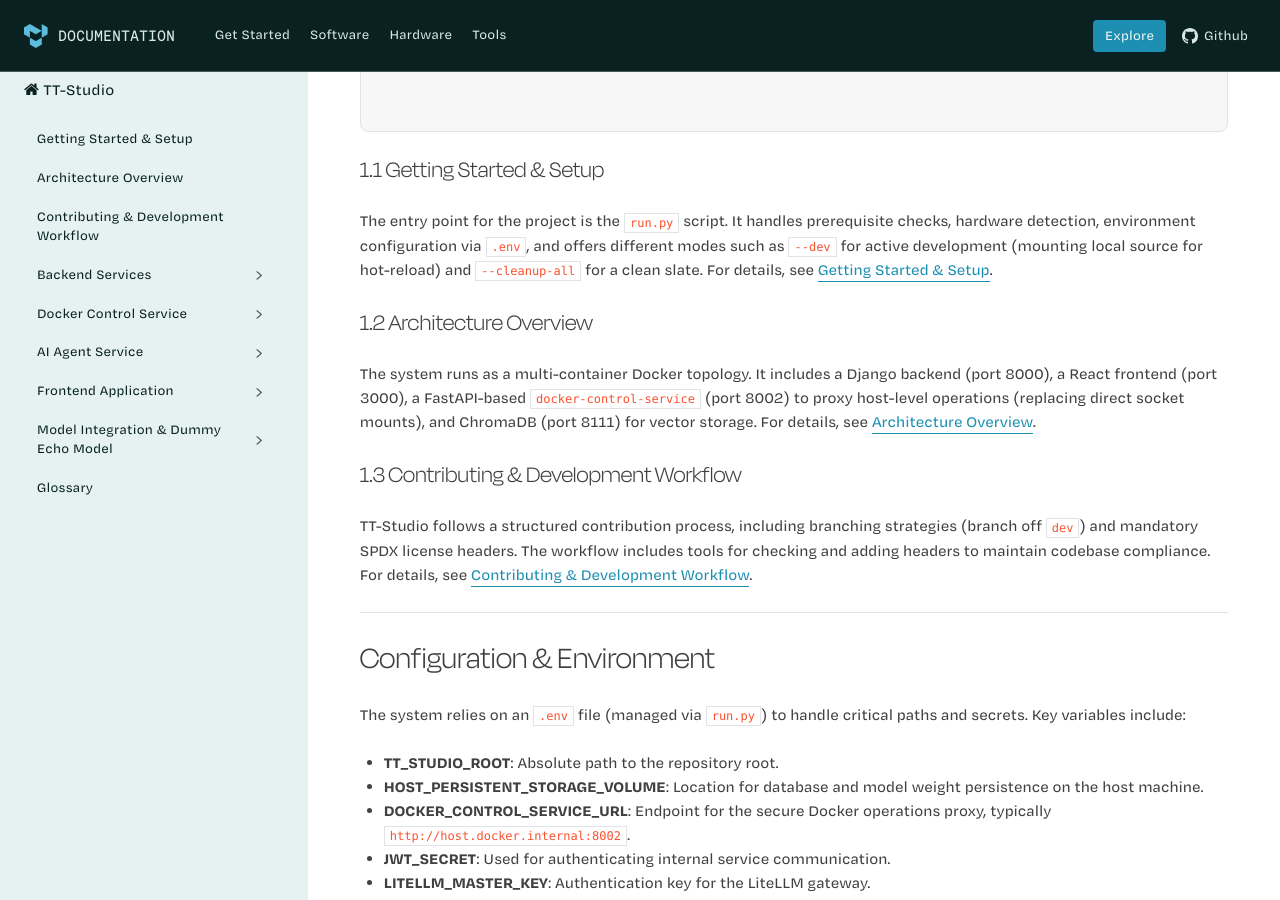
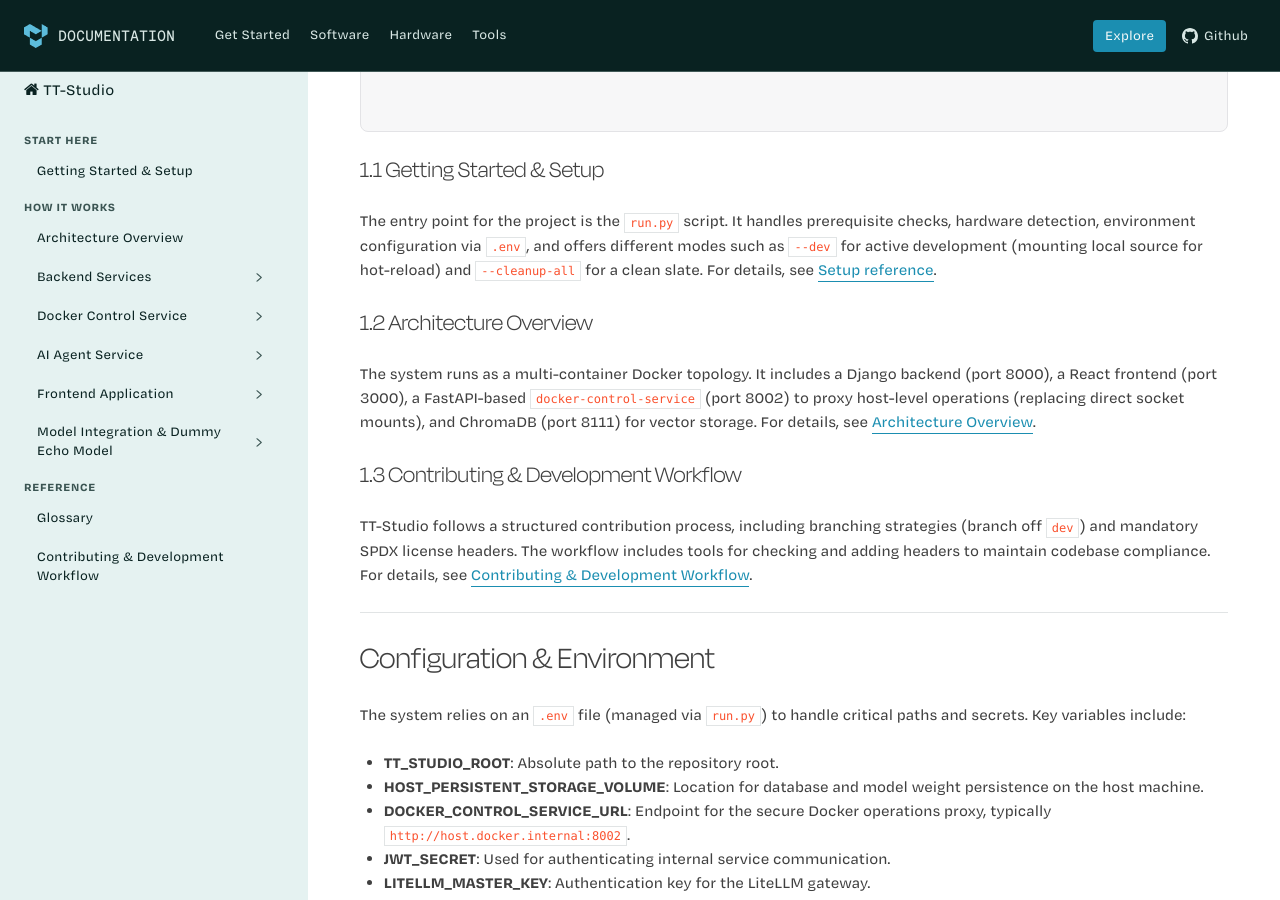
Before and after one commit to tenstorrent/tt-studio, a Sphinx documentation site: the page built from docs/index.md, in a window 1280 px wide and 900 px high, scrolled down 1659 px. Built offline with Sphinx 7.4.7 and the Read the Docs theme 3.1.0, drawn with Linux system fonts in a browser that asks for light colours; some web fonts are replaced.

Commit message:
Group the docs navigation into labelled sections
The sidebar was a single flat list of nine entries, and the overview/
directory held three pages that don't belong together — setup instructions,
system architecture, and the contributor process — none of which had a
grouping node, so they sat at the top level while every other section was
nested.

Splits the tree into "Start here", "How it works" and "Reference" using
toctree captions, and redistributes the overview pages accordingly. Nothing
is published from this site yet, so the renames cost no redirects.

````diff
--- a/docs/index.md
+++ b/docs/index.md
@@ -77,15 +77,15 @@
 
 ### 1.1 Getting Started & Setup
 The entry point for the project is the `run.py` script. It handles prerequisite checks, hardware detection, environment configuration via `.env`, and offers different modes such as `--dev` for active development (mounting local source for hot-reload) and `--cleanup-all` for a clean slate.
-For details, see [Getting Started & Setup](overview/getting-started.md).
+For details, see [Setup reference](start/setup-reference.md).
 
 ### 1.2 Architecture Overview
 The system runs as a multi-container Docker topology. It includes a Django backend (port 8000), a React frontend (port 3000), a FastAPI-based `docker-control-service` (port 8002) to proxy host-level operations (replacing direct socket mounts), and ChromaDB (port 8111) for vector storage.
-For details, see [Architecture Overview](overview/architecture.md).
+For details, see [Architecture Overview](architecture.md).
 
 ### 1.3 Contributing & Development Workflow
 TT-Studio follows a structured contribution process, including branching strategies (branch off `dev`) and mandatory SPDX license headers. The workflow includes tools for checking and adding headers to maintain codebase compliance.
-For details, see [Contributing & Development Workflow](overview/contributing.md).
+For details, see [Contributing & Development Workflow](contributing.md).
 
 ---
 
@@ -115,15 +115,30 @@
 
 ```{toctree}
 :hidden:
+:caption: Start here
 :maxdepth: 2
 
-overview/getting-started
-overview/architecture
-overview/contributing
+start/setup-reference
+```
+
+```{toctree}
+:hidden:
+:caption: How it works
+:maxdepth: 2
+
+architecture
 backend/index
 docker-control-service/index
 agent/index
 frontend/index
 model-integration/index
+```
+
+```{toctree}
+:hidden:
+:caption: Reference
+:maxdepth: 2
+
 glossary
+contributing
 ```
````
Also changed, not shown: docs/architecture.md (renamed from docs/overview/architecture.md), docs/contributing.md (renamed from docs/overview/contributing.md), docs/start/setup-reference.md (renamed from docs/overview/getting-started.md).
